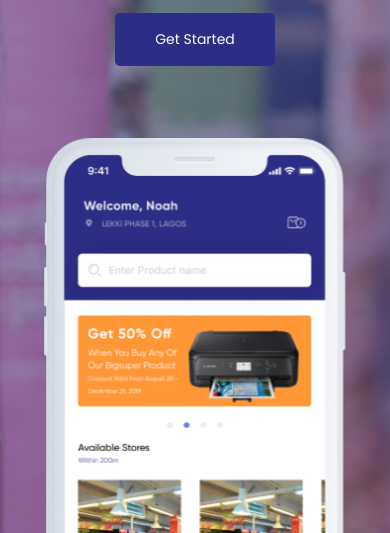
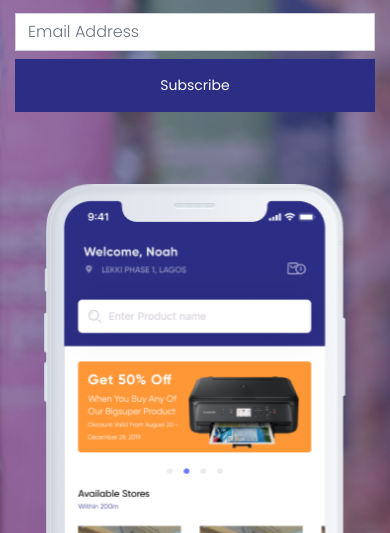
Before and after one commit to mysterymosi/mysterymosi.github.io, a plain HTML site: page index.html in a window 390 px wide. Shown: the part 311-844 px from the top of the page. Drawn offline with nearby package versions, Linux system fonts and the light colour scheme.

Commit message:
added email subscribe

```diff
--- a/assets/css/style.css
+++ b/assets/css/style.css
@@ -356,7 +356,7 @@ td, th {
   text-align: center;
   border-radius: 5px;
   background: #2c2d84;
-  padding: 15px 40px;
+  padding: 15px 33px;
   font-weight: 400;
   min-width: 160px;
   display: inline-block;
@@ -3457,6 +3457,29 @@ td, th {
     font-weight: 300;
   }
 
+  .email-input {
+    border-radius: 0;
+  }
+
+  .email-input:focus {
+    border-color: #2c2d84;
+  }
+  @media (max-width: 768px) {
+    .email-form {
+      display: flex;
+      flex-direction: column;
+    }
+    .email-form .primary-btn {
+      margin-left: 0 !important;
+      margin-top: .50rem;
+    }
+  }
+
+  .email-form .primary-btn {
+    border-radius: 0;
+    margin-left: .25rem;
+  }
+
   @keyframes slide {
     0% {
       transform: translateY(230%);
--- a/index.html
+++ b/index.html
@@ -133,9 +133,10 @@ CSS
               Ultimate solution to the widespread issue of poor accessibility to
               groceries and resources, primarily in Nigeria.
             </p>
-            <a class="video-btn primary-btn" href="#aboutus-section"
-              >Get Started</a
-            >
+              <form class="email-form d-flex justify-content-between">
+                <input type="text" placeholder="Email Address" class="form-control email-input">
+                <a href="#" class="video-btn primary-btn">Subscribe</a>
+              </form>
           </div>
           <div class="col-md-6 banner-right text-center">
             <img
```
